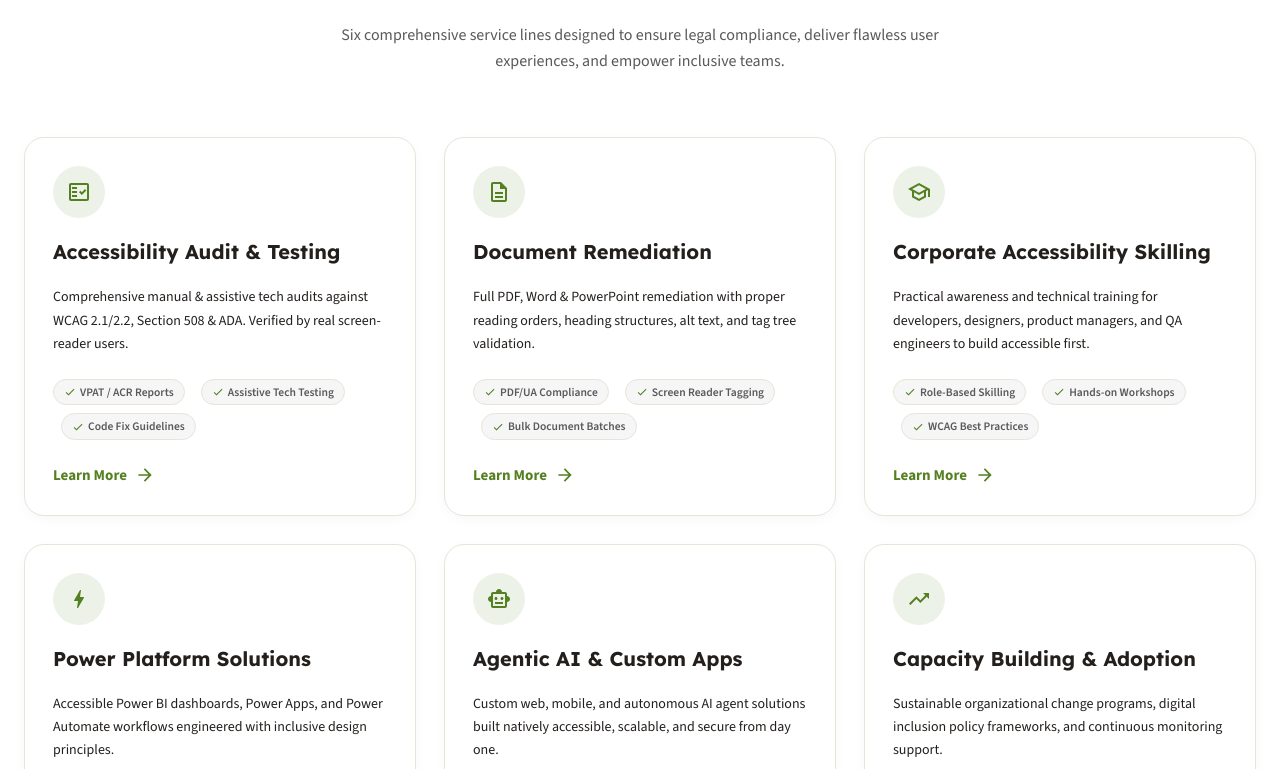
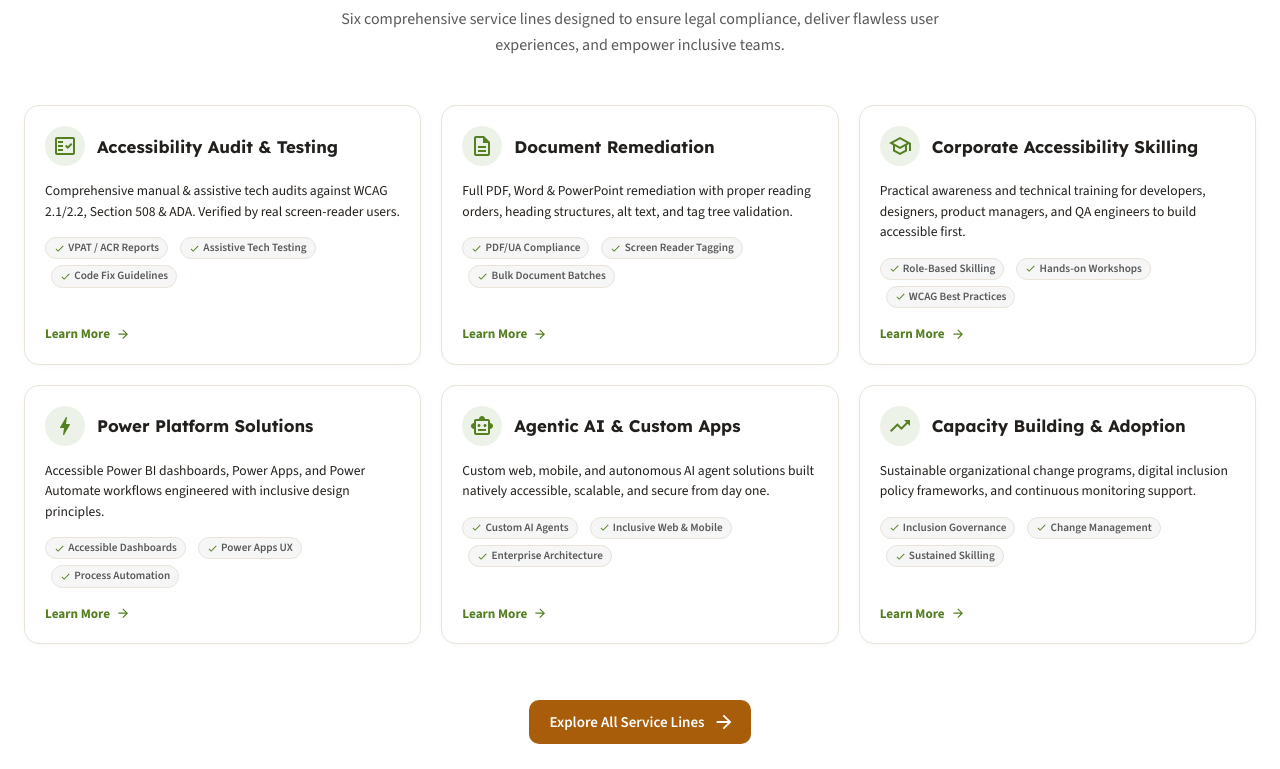
Before and after one commit to winvinayainfosystemsindia/wviswebsite2.0, a React (Vite) app in the folder frontend/: page / in a window 1280 px wide. Shown: the part 2051-2820 px from the top of the page. Built offline with nearby package versions, Linux system fonts and the light colour scheme.

Commit message:
footer and nav styles modified

```diff
--- a/frontend/src/layout/Footer.tsx
+++ b/frontend/src/layout/Footer.tsx
@@ -10,8 +10,10 @@
 import LinkedInIcon from '@mui/icons-material/LinkedIn'
 import TwitterIcon from '@mui/icons-material/Twitter'
 import FacebookIcon from '@mui/icons-material/Facebook'
+import ArrowForwardIcon from '@mui/icons-material/ArrowForward'
+import { Button } from '../components'
 import { footerLinkGroups, legalLinks, socialLinks, footerTagline } from '../data'
-import logo from '../assets/logo/winvinayainfosystems_logo.png'
+import fullLogo from '../assets/logo/winvinayainfosystems_fulllogo.png'
 
 const SOCIAL_ICONS: Record<string, typeof LinkedInIcon> = {
   linkedin: LinkedInIcon,
@@ -20,36 +22,47 @@
 }
 
 const Root = styled('footer')(({ theme }) => ({
-  backgroundColor: theme.palette.inverse.main,
-  color: theme.palette.inverse.contrastText,
+  backgroundColor: '#F8FAFC',
+  color: theme.palette.text.primary,
+  position: 'relative',
+  borderTop: `1px solid ${theme.palette.divider}`,
 }))
 
 const FooterLink = styled('a')(({ theme }) => ({
-  color: alpha(theme.palette.inverse.contrastText, 0.75),
+  color: theme.palette.text.secondary,
   textDecoration: 'none',
-  fontSize: theme.typography.pxToRem(15),
-  transition: theme.transitions.create('color'),
-  '&:hover': { color: theme.palette.accent.light },
+  fontSize: theme.typography.pxToRem(14),
+  fontWeight: 400,
+  transition: theme.transitions.create(['color', 'transform']),
+  display: 'inline-block',
+  '&:hover': {
+    color: theme.palette.accent.main,
+    transform: 'translateX(2px)',
+  },
   '&:focus-visible': {
-    outline: `3px solid ${alpha(theme.palette.accent.light, 0.7)}`,
+    outline: `2px solid ${theme.palette.accent.main}`,
     outlineOffset: 3,
     borderRadius: 4,
   },
 }))
 
 const socialButtonSx = (theme: Theme) => ({
-  color: alpha(theme.palette.inverse.contrastText, 0.75),
-  border: `1px solid ${alpha(theme.palette.inverse.contrastText, 0.25)}`,
+  color: theme.palette.text.secondary,
+  backgroundColor: theme.palette.background.paper,
+  border: `1px solid ${theme.palette.divider}`,
+  boxShadow: `0 1px 3px -1px ${alpha(theme.palette.common.black, 0.06)}`,
+  transition: theme.transitions.create(['color', 'border-color', 'background-color', 'transform']),
   '&:hover': {
-    color: theme.palette.accent.light,
-    borderColor: theme.palette.accent.light,
-    backgroundColor: alpha(theme.palette.accent.light, 0.08),
+    color: theme.palette.accent.main,
+    borderColor: theme.palette.accent.main,
+    backgroundColor: alpha(theme.palette.accent.main, 0.08),
+    transform: 'translateY(-2px)',
   },
 })
 
 /**
- * Corporate footer: brand column with logo, tagline and social
- * links (left section), plus link groups (right section).
+ * Enterprise Light Footer: Clean off-white surface (#F8FAFC), top CTA card,
+ * crisp typography, and styled social icon buttons.
  */
 export const Footer = () => {
   const year = new Date().getFullYear()
@@ -57,22 +70,50 @@
   return (
     <Root>
       <Container maxWidth="xl" sx={{ py: { xs: 6, md: 8 } }}>
+        {/* Top Footer Banner */}
+        <Box
+          sx={(theme) => ({
+            p: { xs: 3, md: 4 },
+            mb: { xs: 6, md: 8 },
+            borderRadius: Number(theme.shape.borderRadius) * 2,
+            backgroundColor: theme.palette.background.paper,
+            border: `1px solid ${alpha(theme.palette.accent.main, 0.2)}`,
+            boxShadow: `0 4px 20px -4px ${alpha(theme.palette.accent.main, 0.08)}`,
+            display: 'flex',
+            flexDirection: { xs: 'column', md: 'row' },
+            alignItems: { xs: 'flex-start', md: 'center' },
+            justifyContent: 'space-between',
+            gap: 3,
+          })}
+        >
+          <Stack spacing={0.5}>
+            <Typography variant="h6" sx={{ color: 'text.primary', fontWeight: 700, fontSize: '1.15rem' }}>
+              Building Accessible & Intelligent Enterprise Solutions
+            </Typography>
+            <Typography variant="body2" color="text.secondary" sx={{ fontSize: '0.9rem' }}>
+              Partner with WinVinaya to ensure WCAG 2.1/2.2 compliance, AI innovation, and inclusive digital engineering.
+            </Typography>
+          </Stack>
+          <Button tone="accent" variant="contained" href="/contact-us" endIcon={<ArrowForwardIcon />} sx={{ flexShrink: 0 }}>
+            Schedule Consultation
+          </Button>
+        </Box>
+
+        {/* Main Footer Grid */}
         <Grid container spacing={{ xs: 5, lg: 6 }}>
-          {/* Left Side Section: Brand info */}
+          {/* Brand Info Column */}
           <Grid size={{ xs: 12, lg: 4 }}>
             <Stack spacing={2.5}>
               <Box
                 component="img"
-                src={logo}
+                src={fullLogo}
                 alt="WinVinaya Infosystems"
                 sx={{ height: 48, width: 'auto', alignSelf: 'flex-start' }}
               />
-              <Typography
-                variant="body2"
-                sx={(theme) => ({ color: alpha(theme.palette.inverse.contrastText, 0.75), maxWidth: 320 })}
-              >
+              <Typography variant="body2" color="text.secondary" sx={{ maxWidth: 320, fontSize: '0.9rem', lineHeight: 1.6 }}>
                 {footerTagline}
               </Typography>
+
               <Stack direction="row" spacing={1.5} aria-label="Social media">
                 {socialLinks.map((social) => {
                   const Icon = SOCIAL_ICONS[social.id]
@@ -93,20 +134,30 @@
             </Stack>
           </Grid>
 
-          {/* Right Side Section: Navigation Link Groups */}
+          {/* Navigation Link Groups */}
           <Grid size={{ xs: 12, lg: 8 }}>
             <Grid container spacing={{ xs: 4, sm: 3 }}>
               {footerLinkGroups.map((group) => (
                 <Grid key={group.id} size={{ xs: 6, sm: 3 }}>
-                  <Stack spacing={1.75} component="nav" aria-label={group.title}>
-                    <Typography variant="overline" color="inverse.contrastText" sx={{ fontWeight: 700, letterSpacing: '0.08em' }}>
+                  <Stack spacing={2} component="nav" aria-label={group.title}>
+                    <Typography
+                      variant="overline"
+                      sx={{
+                        fontWeight: 700,
+                        letterSpacing: '0.1em',
+                        color: 'text.primary',
+                        fontSize: '0.75rem',
+                      }}
+                    >
                       {group.title}
                     </Typography>
-                    {group.links.map((link) => (
-                      <FooterLink key={link.id} href={link.href}>
-                        {link.label}
-                      </FooterLink>
-                    ))}
+                    <Stack spacing={1.25}>
+                      {group.links.map((link) => (
+                        <FooterLink key={link.id} href={link.href}>
+                          {link.label}
+                        </FooterLink>
+                      ))}
+                    </Stack>
                   </Stack>
                 </Grid>
               ))}
@@ -114,21 +165,21 @@
           </Grid>
         </Grid>
 
-        <Divider
-          sx={(theme) => ({ my: { xs: 5, md: 6 }, borderColor: alpha(theme.palette.inverse.contrastText, 0.15) })}
-        />
+        <Divider sx={(theme) => ({ my: { xs: 4, md: 5 }, borderColor: theme.palette.divider })} />
 
+        {/* Bottom Legal & Copyright Bar */}
         <Stack
           direction={{ xs: 'column', sm: 'row' }}
           spacing={2}
           sx={{ alignItems: { xs: 'flex-start', sm: 'center' }, justifyContent: 'space-between' }}
         >
-          <Typography variant="body2" sx={(theme) => ({ color: alpha(theme.palette.inverse.contrastText, 0.6) })}>
+          <Typography variant="body2" color="text.secondary" sx={{ fontSize: '0.85rem' }}>
             © {year} WinVinaya Infosystems. All rights reserved.
           </Typography>
+
           <Stack direction="row" spacing={3}>
             {legalLinks.map((link) => (
-              <FooterLink key={link.id} href={link.href}>
+              <FooterLink key={link.id} href={link.href} sx={{ fontSize: '0.85rem' }}>
                 {link.label}
               </FooterLink>
             ))}
--- a/frontend/src/layout/Navbar.tsx
+++ b/frontend/src/layout/Navbar.tsx
@@ -243,7 +243,7 @@
               component="img"
               src={fullLogo}
               alt="WinVinaya Infosystems"
-              sx={{ height: { xs: 36, md: 44 }, width: 'auto' }}
+              sx={{ height: { xs: 36, md: 54 }, width: 'auto' }}
             />
           </LogoLink>
 
--- a/frontend/src/sections/home/ServicesSection.tsx
+++ b/frontend/src/sections/home/ServicesSection.tsx
@@ -30,18 +30,18 @@
   flexDirection: 'column',
   justifyContent: 'space-between',
   height: '100%',
-  padding: theme.spacing(3.5),
-  borderRadius: Number(theme.shape.borderRadius) * 2,
+  padding: theme.spacing(2.5),
+  borderRadius: Number(theme.shape.borderRadius) * 1.5,
   backgroundColor: theme.palette.background.paper,
   border: `1px solid ${theme.palette.divider}`,
   textDecoration: 'none',
   color: 'inherit',
   transition: theme.transitions.create(['border-color', 'box-shadow', 'transform']),
-  boxShadow: `0 4px 16px -4px ${alpha(theme.palette.common.black, 0.05)}`,
+  boxShadow: `0 2px 10px -2px ${alpha(theme.palette.common.black, 0.04)}`,
   '&:hover': {
     borderColor: alpha(theme.palette.accent.main, 0.5),
-    boxShadow: `0 16px 36px -8px ${alpha(theme.palette.accent.main, 0.15)}`,
-    transform: 'translateY(-4px)',
+    boxShadow: `0 10px 24px -6px ${alpha(theme.palette.accent.main, 0.12)}`,
+    transform: 'translateY(-3px)',
     '& .arrow-icon': {
       transform: 'translateX(4px)',
       color: theme.palette.accent.main,
@@ -55,8 +55,8 @@
 
 export const ServicesSection = () => (
   <Box component="section" aria-labelledby="services-heading" sx={{ bgcolor: 'background.paper' }}>
-    <Container maxWidth="xl" sx={{ py: { xs: 8, md: 12 } }}>
-      <Stack spacing={{ xs: 6, md: 8 }} sx={{ alignItems: 'center' }}>
+    <Container maxWidth="xl" sx={{ py: { xs: 8, md: 10 } }}>
+      <Stack spacing={{ xs: 5, md: 6 }} sx={{ alignItems: 'center' }}>
         <SectionHeading
           headingId="services-heading"
           eyebrow={servicesTeaser.eyebrow}
@@ -65,53 +65,56 @@
           maxWidth={660}
         />
 
-        <Grid container spacing={3.5} sx={{ width: '100%' }}>
+        <Grid container spacing={2.5} sx={{ width: '100%' }}>
           {servicesTeaser.items.map((service) => (
             <Grid key={service.id} size={{ xs: 12, sm: 6, lg: 4 }} sx={{ display: 'flex' }}>
               <ServiceCard href={service.href} aria-label={service.title}>
-                <Stack spacing={2.5}>
+                <Stack spacing={1.75}>
+                  <Stack direction="row" spacing={1.5} sx={{ alignItems: 'center' }}>
                     <Box
                       sx={(theme) => ({
-                      width: 52,
-                      height: 52,
-                      borderRadius: Number(theme.shape.borderRadius) * 1.5,
+                        width: 40,
+                        height: 40,
+                        borderRadius: Number(theme.shape.borderRadius),
                         bgcolor: alpha(theme.palette.accent.main, 0.1),
                         color: theme.palette.accent.main,
                         display: 'flex',
                         alignItems: 'center',
                         justifyContent: 'center',
-                      fontSize: '1.75rem',
+                        fontSize: '1.25rem',
+                        flexShrink: 0,
                       })}
                     >
                       {SERVICE_ICONS[service.id]}
                     </Box>
 
-                  <Typography variant="h5" sx={{ fontSize: '1.25rem', fontWeight: 700 }}>
+                    <Typography variant="h6" sx={{ fontSize: '1.05rem', fontWeight: 700, lineHeight: 1.3 }}>
                       {service.title}
                     </Typography>
+                  </Stack>
 
-                  <Typography variant="body2" color="text.secondary" sx={{ lineHeight: 1.65 }}>
+                  <Typography variant="body2" color="text.secondary" sx={{ fontSize: '0.85rem', lineHeight: 1.5 }}>
                     {service.description}
                   </Typography>
 
                   {/* Deliverable Badges */}
-                  <Stack direction="row" spacing={1} sx={{ flexWrap: 'wrap', gap: 1, pt: 0.5 }}>
+                  <Stack direction="row" spacing={0.75} sx={{ flexWrap: 'wrap', gap: 0.75, pt: 0.25 }}>
                     {service.deliverables.map((item, idx) => (
                       <Box
                         key={idx}
                         sx={(theme) => ({
                           display: 'inline-flex',
                           alignItems: 'center',
-                          gap: 0.5,
-                          py: 0.5,
-                          px: 1.25,
+                          gap: 0.4,
+                          py: 0.25,
+                          px: 1,
                           borderRadius: 999,
                           bgcolor: alpha(theme.palette.text.primary, 0.04),
                           border: `1px solid ${theme.palette.divider}`,
                         })}
                       >
-                        <CheckOutlinedIcon sx={{ fontSize: 12, color: 'accent.main' }} />
-                        <Typography variant="caption" sx={{ fontWeight: 600, color: 'text.secondary', fontSize: '0.72rem' }}>
+                        <CheckOutlinedIcon sx={{ fontSize: 11, color: 'accent.main' }} />
+                        <Typography variant="caption" sx={{ fontWeight: 600, color: 'text.secondary', fontSize: '0.7rem' }}>
                           {item}
                         </Typography>
                       </Box>
@@ -119,14 +122,14 @@
                   </Stack>
                 </Stack>
 
-                <Box sx={{ display: 'flex', alignItems: 'center', gap: 1, pt: 3, mt: 'auto' }}>
-                  <Typography variant="subtitle2" sx={{ fontWeight: 700, color: 'accent.main' }}>
+                <Box sx={{ display: 'flex', alignItems: 'center', gap: 0.75, pt: 2, mt: 'auto' }}>
+                  <Typography variant="subtitle2" sx={{ fontWeight: 700, color: 'accent.main', fontSize: '0.825rem' }}>
                     Learn More
                   </Typography>
                   <ArrowForwardIcon
                     className="arrow-icon"
-                    fontSize="small"
                     sx={(theme) => ({
+                      fontSize: '0.9rem',
                       transition: theme.transitions.create(['transform', 'color']),
                       color: theme.palette.accent.main,
                     })}
@@ -137,7 +140,7 @@
           ))}
         </Grid>
 
-        <Box sx={{ textAlign: 'center' }}>
+        <Box sx={{ textAlign: 'center', pt: 1 }}>
           <Button tone="primary" variant="contained" href={servicesTeaser.cta.href} size="large" endIcon={<ArrowForwardIcon />}>
             {servicesTeaser.cta.label}
           </Button>
```
Lines whose indentation alone changed are shown as unchanged.
